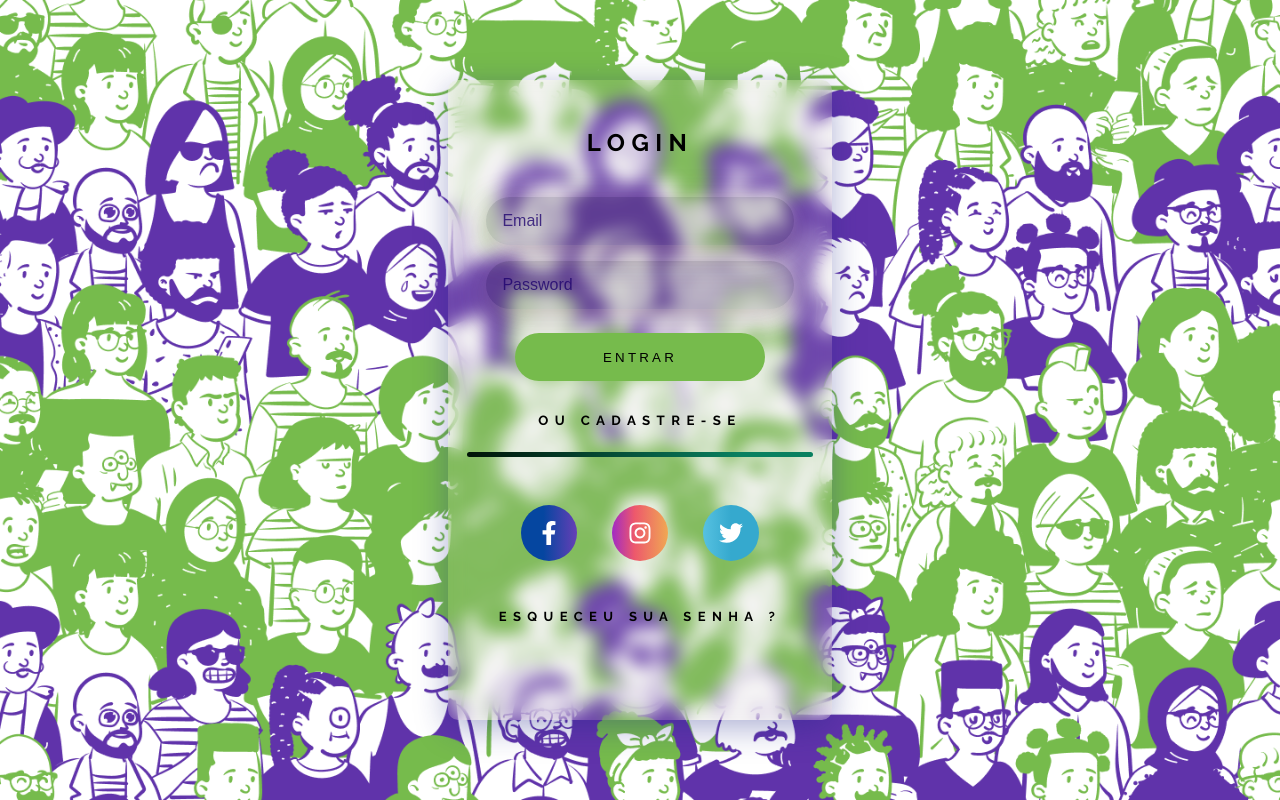
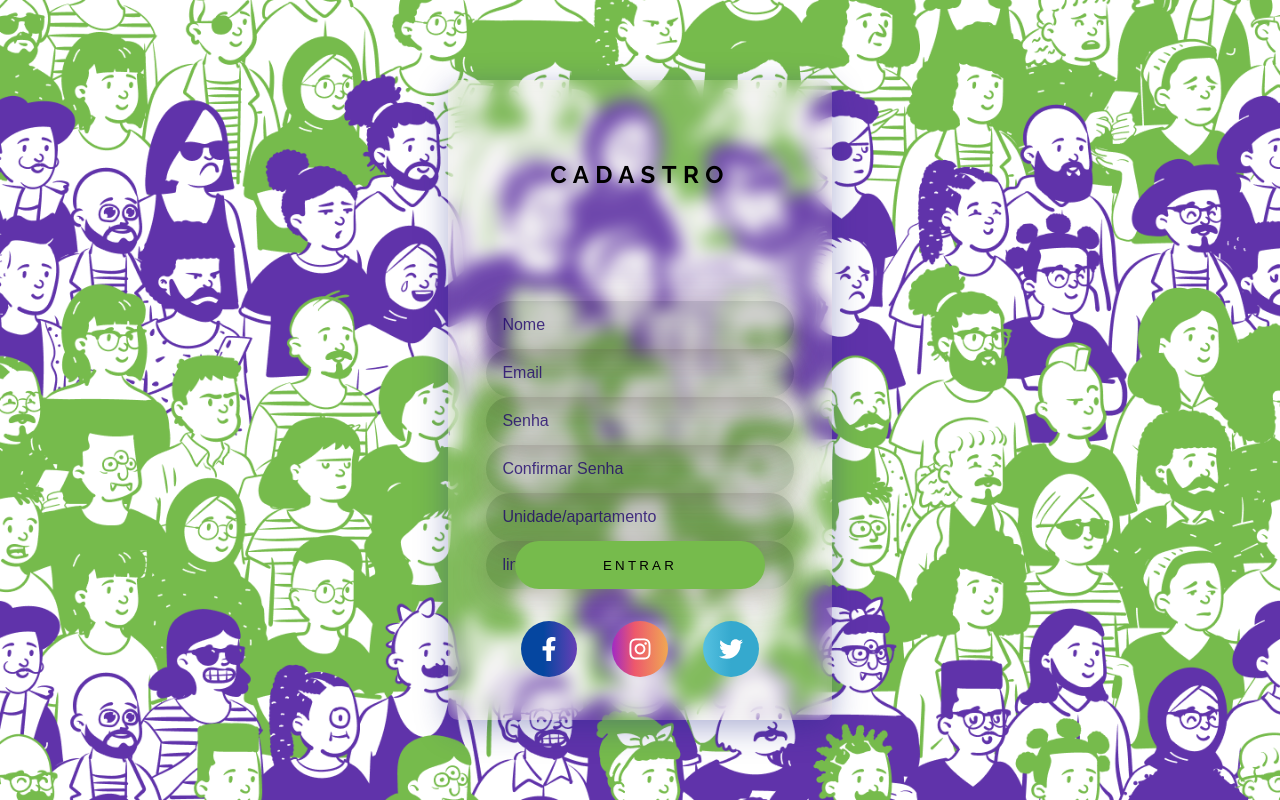
Before and after one commit to mfmwes/Parrot-Front-End, a React (Create React App) app: page / in a window 1280 px wide. Built offline with nearby package versions, Linux system fonts and the light colour scheme.

Commit message:
Página de cadastro - Parrot

```diff
--- a/package.json
+++ b/package.json
@@ -1,6 +1,6 @@
 {
-  "name": "login-form",
-  "homepage": "https://www.nodesandedges.com/react/loginForm/",
+  "name": "cadastro-form",
+  "homepage": "https://www.nodesandedges.com/react/CadastroForm/",
   "version": "0.1.0",
   "private": true,
   "dependencies": {
--- a/src/App.jsx
+++ b/src/App.jsx
@@ -15,17 +15,20 @@ function App() {
     "linear-gradient(to right, #56C1E1 0%, #35A9CE 50%)";
   return (
     <MainContainer>
-      <WelcomeText>LOGIN</WelcomeText>
-      <logo></logo>
+      <WelcomeText> CADASTRO </WelcomeText>
+
       <InputContainer>
+        <Input type="text" placeholder="Nome" />
         <Input type="text" placeholder="Email" />
-        <Input type="password" placeholder="Password" />
+        <Input type="password" placeholder="Senha" />
+        <Input type="password" placeholder="Confirmar Senha" />
+        <Input type="text" placeholder="Unidade/apartamento" />
+        <Input type="text" placeholder="link da foto" />
       </InputContainer>
       <ButtonContainer>
         <Button content="ENTRAR" />
       </ButtonContainer>
-      <LoginWith>ou cadastre-se</LoginWith>
-      <HorizontalRule />
+
       <IconsContainer>
         <Icon color={FacebookBackground}>
           <FaFacebookF />
@@ -37,7 +40,6 @@ function App() {
           <FaTwitter />
         </Icon>
       </IconsContainer>
-      <ForgotPassword>Esqueceu sua senha ?</ForgotPassword>
     </MainContainer>
   );
 }
@@ -93,7 +95,7 @@ const MainContainer = styled.div`
 `;
 
 const WelcomeText = styled.h2`
-  margin: 3rem 0 2rem 0;
+  margin: 5rem 0 7rem ;
 `;
 
 /* const logo = styled.logo`
@@ -111,37 +113,19 @@ const InputContainer = styled.div`
 `;
 
 const ButtonContainer = styled.div`
-  margin: 1rem 0 2rem 0;
+  margin: 7rem 0 7rem 0;
   width: 100%;
   display: flex;
   align-items: center;
   justify-content: center;
 `;
 
-const LoginWith = styled.h5`
-  cursor: pointer;
-`;
-
-const HorizontalRule = styled.hr`
-  width: 90%;
-  height: 0.3rem;
-  border-radius: 0.8rem;
-  border: none;
-  background: linear-gradient(to right, #001307 0%, #098060 79%);
-  background-color: #ffffff;
-  margin: 1.5rem 0 1rem 0;
-  backdrop-filter: blur(25px);
-`;
 
 const IconsContainer = styled.div`
   display: flex;
   justify-content: space-evenly;
-  margin: 2rem 0 3rem 0;
+  margin: -5rem 0 3rem 0;
   width: 80%;
 `;
 
-const ForgotPassword = styled.h4`
-  cursor: pointer;
-`;
-
 export default App;
```
